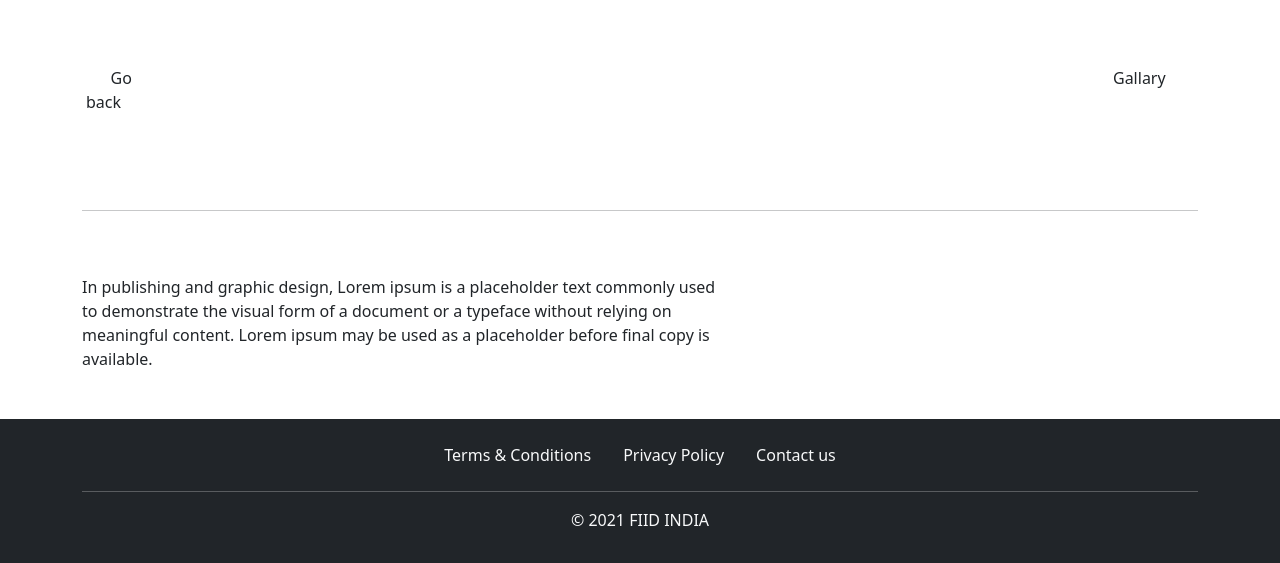
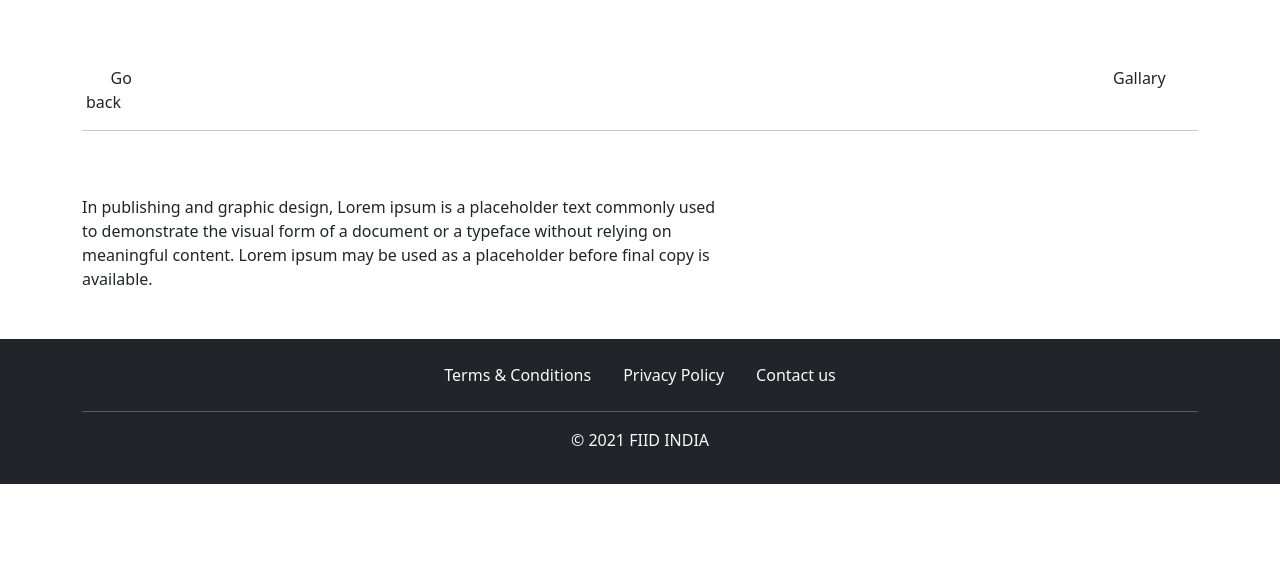
Before and after one commit to FIID-India/FIID-India-website, a Django app: page /about/ in a window 1280 px wide. Shown: the part 62-625 px from the top of the page. Run offline with Django 3.2, Linux system fonts and the light colour scheme; data that the repository does not hold is empty; style sheets or scripts are compiled from the project's sources; some libraries are stand-ins or nearby versions; some web fonts are replaced.

Commit message:
Removed section heading and it's styles

```diff
--- a/fiid_india_pages/static/fiid_india_pages/section-page/scss/style.css
+++ b/fiid_india_pages/static/fiid_india_pages/section-page/scss/style.css
@@ -39,17 +39,6 @@
   border-radius: 0.5rem;
 }
 
-.section-heading {
-  font-weight: 650;
-  line-height: 2rem;
-  letter-spacing: -0.05rem;
-  padding-bottom: 0.5rem;
-  margin-bottom: 0;
-  color: #a63ba2;
-  line-height: 0;
-  padding: 3rem 0 1rem 0;
-}
-
 @media (max-width: 991px) {
   section {
     scroll-margin-top: 21rem;
@@ -72,11 +61,6 @@
   .section {
     padding: 3rem 0;
   }
-  .section-heading {
-    font-size: 42px;
-    line-height: 3rem;
-    padding-bottom: 1rem;
-  }
   .section-image img {
     width: 100%;
     height: 400px;
@@ -84,10 +68,4 @@
        object-fit: cover;
   }
 }
-
-@media (min-width: 62em) {
-  .section-heading {
-    margin-top: 1rem;
-  }
-}
 /*# sourceMappingURL=style.css.map */
--- a/fiid_india_pages/static/fiid_india_pages/section-page/scss/style.scss
+++ b/fiid_india_pages/static/fiid_india_pages/section-page/scss/style.scss
@@ -39,17 +39,6 @@ $base-hover-color: #901e78;
   }
 }
 
-.section-heading {
-  font-weight: 650;
-  line-height: 2rem;
-  letter-spacing: -0.05rem;
-  padding-bottom: 0.5rem;
-  margin-bottom: 0;
-  color: $base-color;
-  line-height: 0;
-  padding: 3rem 0 1rem 0;
-}
-
 @media (max-width: 991px) {
   section {
     scroll-margin-top: 21rem;
@@ -73,12 +62,6 @@ $base-hover-color: #901e78;
   .section {
     padding: 3rem 0;
   }
-
-  .section-heading {
-    font-size: 42px;
-    line-height: 3rem;
-    padding-bottom: 1rem;
-  }
   .section-image {
     img {
       width: 100%;
@@ -87,9 +70,3 @@ $base-hover-color: #901e78;
     }
   }
 }
-
-@media (min-width: 62em) {
-  .section-heading {
-    margin-top: 1rem;
-  }
-}
--- a/templates/base.html
+++ b/templates/base.html
@@ -22,7 +22,7 @@
               rel="shortcut icon"
               type="image/x-icon"
               href="favicon.ico"/>
-        <title>FIID INDIA</title>
+        <title>{% block sectiontitle %}FIID INDIA{% endblock %}</title>
         <!-- Custom CSS -->
         {% block stylesheet %}{% endblock %}
     </head>
--- a/templates/section_header.html
+++ b/templates/section_header.html
@@ -18,9 +18,6 @@
             {% endif %}
         </div>
     </div>
-    <h2 class="section-heading text-center">
-        {% block sectiontitle %}{% endblock %}
-    </h2>
     <hr>
 </div>
 </div>
```
Also changed, not shown: fiid_india_pages/static/fiid_india_pages/gallary/scss/style.css (+0 -36 lines), fiid_india_pages/static/fiid_india_pages/gallary/scss/style.scss (+0 -31 lines), 2 other files.
